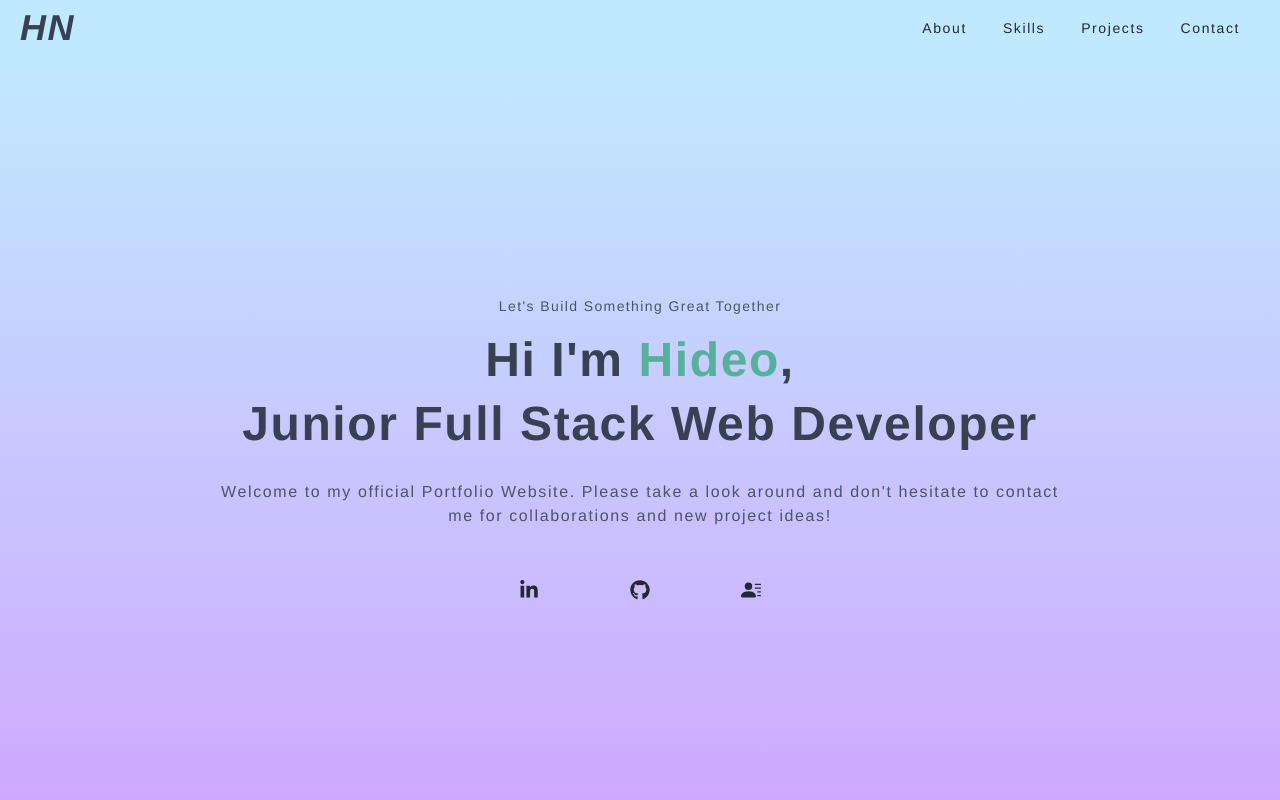
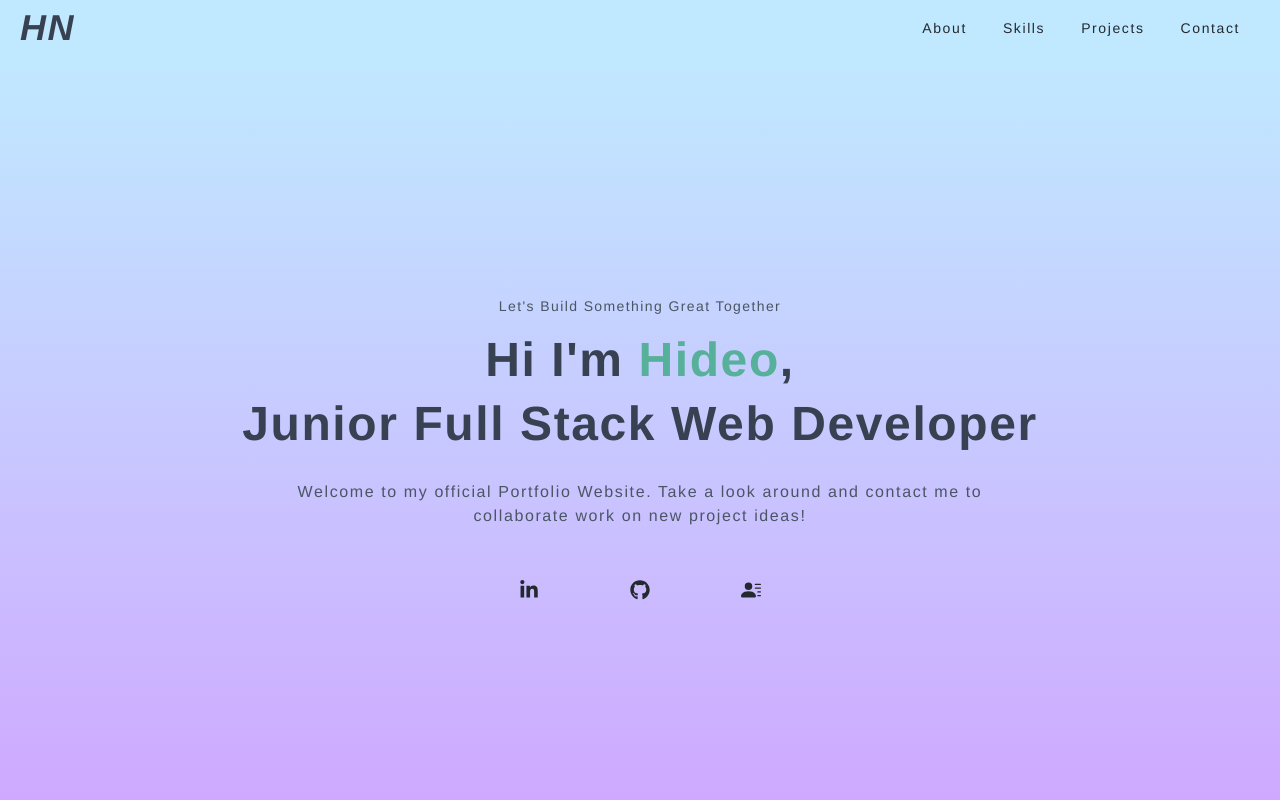
Before and after one commit to Hidnish/portfolio-nextjs, a Next.js app: page / in a window 1280 px wide. Shown: the top 800 px of the page. Built offline with nearby package versions, Linux system fonts and the light colour scheme.

Commit message:
Change description text

```diff
--- a/components/Main.jsx
+++ b/components/Main.jsx
@@ -21,9 +21,8 @@ const Main = () => {
 						Junior Full Stack Web Developer
 					</h1>
 					<p className="py-6 text-gray-600 max-w-[70%] m-auto m-b-[100px]">
-						Welcome to my official Portfolio Website. Please take a
-						look around and don&apos;t hesitate to contact me for
-						collaborations and new project ideas!
+						Welcome to my official Portfolio Website. Take a
+						look around and contact me to collaborate work on new project ideas!
 					</p>
 					<div className="flex items-center justify-center md:justify-between max-w-[330px] m-auto py-4">
 						<a
```
